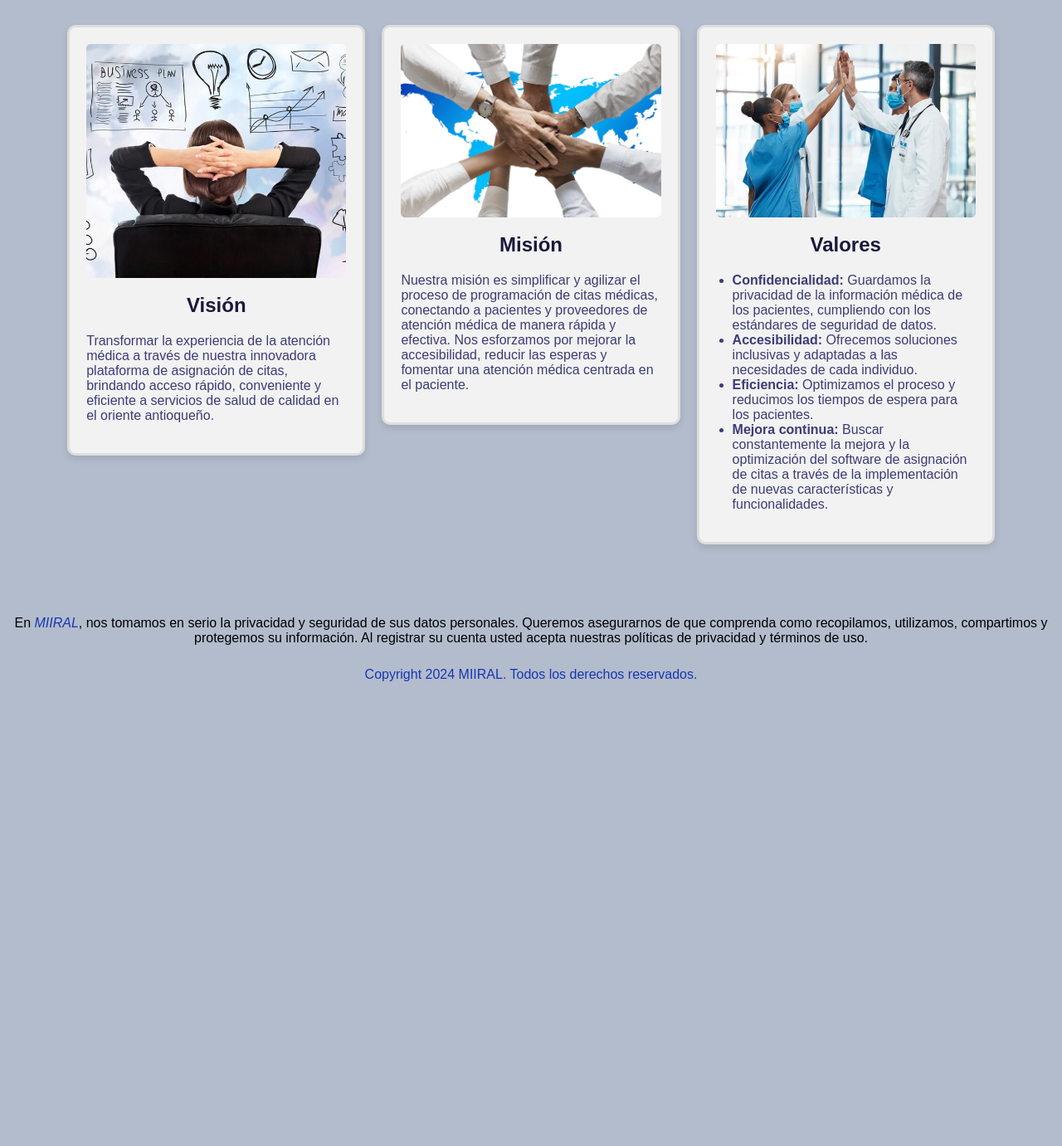
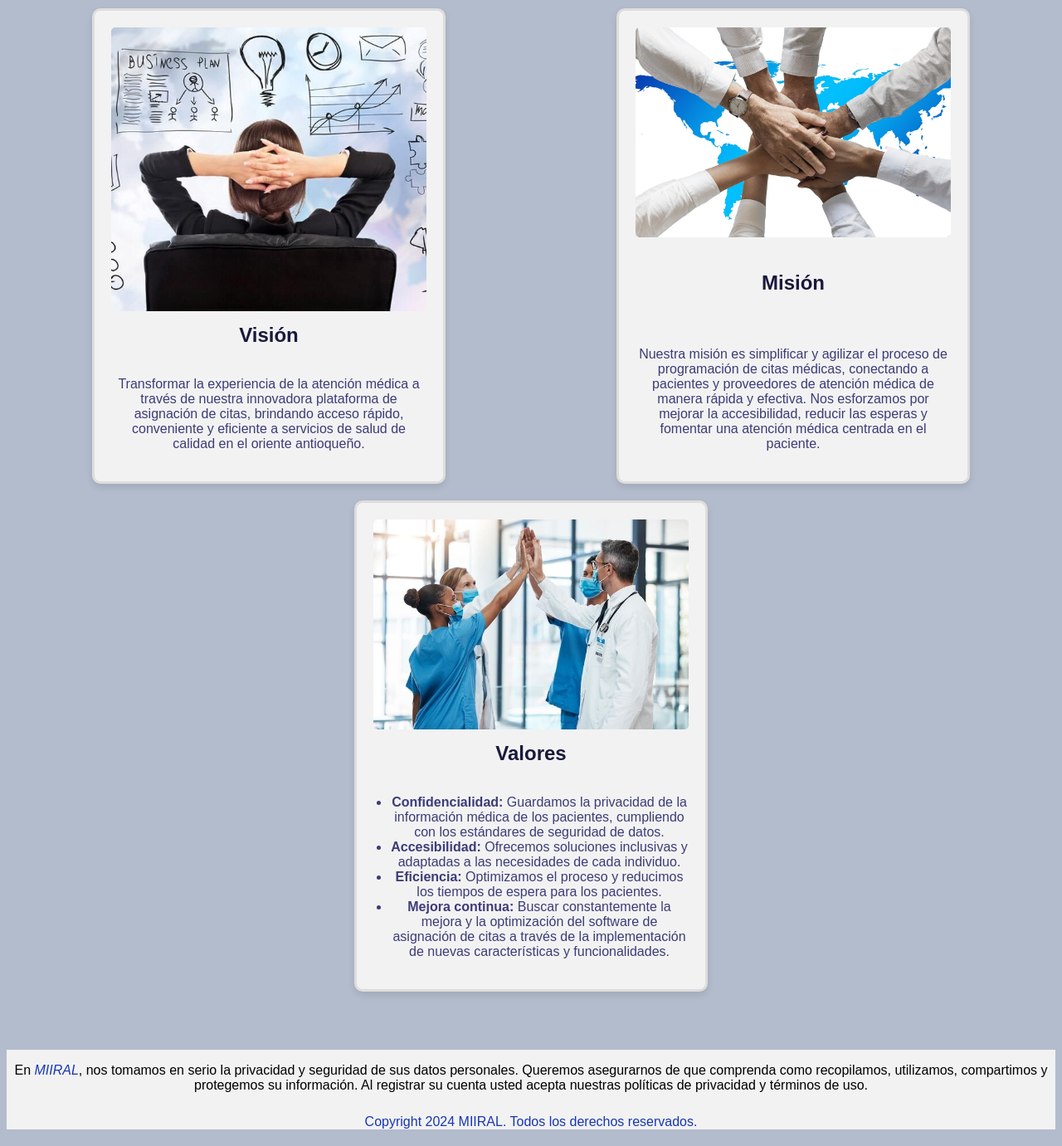
Before and after one commit to Cathe-quintero/MIIRAL, a PHP site: page /quienes-somos.html in a window 1280 px wide. Shown: the part 60-1441 px from the top of the page at 83% size. Before the commit the page ends 881 px from the top, so only its background shows below. Run offline with PHP 8.4, Linux system fonts and the light colour scheme.

Commit message:
version4

```diff
--- a/CSS/inicio.css
+++ b/CSS/inicio.css
@@ -131,6 +131,7 @@ a:hover {
 text-align: center;
 display: flex;
 }
+
 .registro-footer2 {
 margin-top: 40px;
 margin-bottom: 20px;
@@ -138,6 +139,7 @@ a:hover {
 flex-direction: column;
 text-align: center;
 color: rgb(0, 0, 0);
+background-color: #f2f2f2;
 }
 
 .miiral-text2{
--- a/CSS/quienes-somos.css
+++ b/CSS/quienes-somos.css
@@ -16,6 +16,12 @@ text-align: center;
 font-family:Arial, Helvetica, sans-serif;
 font-size:60px;
 color:rgb(25, 25, 60) ;
+}
+
+@media (max-width: 768px) {
+  h1 {
+    font-size: 40px; /* Reducir el tamaño de la fuente en pantallas más pequeñas */
+  }
 }
 
 table {
@@ -44,12 +50,10 @@ color: #48b8e1;
 }
 
 .about-us {
-  width: 90%;
-  max-width: 1200px;
-  margin: 20px auto;
   display: flex;
   justify-content: space-around; /* Distribuye las cajas horizontalmente */
-  align-items: flex-start;
+  align-items: stretch;
+  flex-wrap: wrap;
 }
 
 .container {
@@ -60,7 +64,22 @@ color: #48b8e1;
   margin: 10px;
   padding: 20px;
   width: 30%; /* Asegura que las cajas ocupen aproximadamente un tercio del ancho total */
+  display: flex;
+  flex-direction: column;
+  justify-content: space-between;
   text-align: center;
+}
+
+@media (max-width: 768px) {
+  .container {
+    width: 45%; /* Hacer que las cajas ocupen casi la mitad en pantallas medianas */
+  }
+}
+
+@media (max-width: 480px) {
+  .container {
+    width: 100%; /* En pantallas pequeñas, las cajas ocupan todo el ancho */
+  }
 }
 
 .container img {
@@ -74,12 +93,13 @@ color: #48b8e1;
   margin-top: 0;
   font-size: 24px;
   color: rgb(25, 25, 60); /* Usar el mismo color que el título principal */
+  text-align: center;
 }
 
 .container p, .container ul {
   font-size: 16px;
   color: rgb(60, 60, 120); /* Usar el mismo color que los enlaces */
-  text-align: left;
+  text-align: center;
 }
 
 .container ul {
@@ -93,6 +113,7 @@ color: #48b8e1;
   flex-direction: column;
   text-align: center;
   color: rgb(0, 0, 0);
+  background-color: #f2f2f2;
 }
 
 .miiral-text1{
--- a/CSS/registro-usuario-nuevo.css
+++ b/CSS/registro-usuario-nuevo.css
@@ -99,6 +99,7 @@ color: #48b8e1;
   flex-direction: column;
   text-align: center;
   color: rgb(0, 0, 0);
+  background-color: #f2f2f2;
 }
 
 .miiral-text{
--- a/login.html
+++ b/login.html
@@ -2,6 +2,7 @@
 <html lang="es">
 
 <head>
+    <link rel="icon" href="Favicon/favicon-16x16.png" type="image/png">
     <meta charset="UTF-8">
     <meta name="viewport" content="width=device-width, initial-scale=1.0">
     <title>Login - MIIRAL</title>
--- a/quienes-somos.html
+++ b/quienes-somos.html
@@ -1,6 +1,7 @@
 <!DOCTYPE html>
 <html lang="es">
 <head>
+    <link rel="icon" href="Favicon/favicon-16x16.png" type="image/png">
     <meta charset="UTF-8">
     <meta name="viewport" content="width=device-width, initial-scale=1.0">
     <title>Quiénes Somos - MIIRAL</title>
--- a/registro-usuario-nuevo.php
+++ b/registro-usuario-nuevo.php
@@ -1,5 +1,5 @@
 <?php
-// Incluir la conexión a la base de datos
+
 include 'conexion.php';
 
 // Verificar si los datos del formulario fueron enviados
```
Also changed, not shown: Js/contactar.js (added, +18 -0 lines), Js/registro-usuario-nuevo.js (deleted, +0 -53 lines), contactar.html (+5 -4 lines), Imagenes/Fonendoscopio.jpg (added), Imagenes/Protocolo.jpg (added), Imagenes/estetoscopio.jpg (added), Imagenes/fisioterapia.jpg (added), Imagenes/medicina general.jpg (added), Imagenes/nutricion.jpg (added), Imagenes/pinzas.jpg (added), Imagenes/psicología.jpg (added), Imagenes/pulso.jpg (added), login.php (line endings or trailing spaces), registro-usuario-nuevo.html (line endings or trailing spaces). Lines whose indentation alone changed are shown as unchanged.
